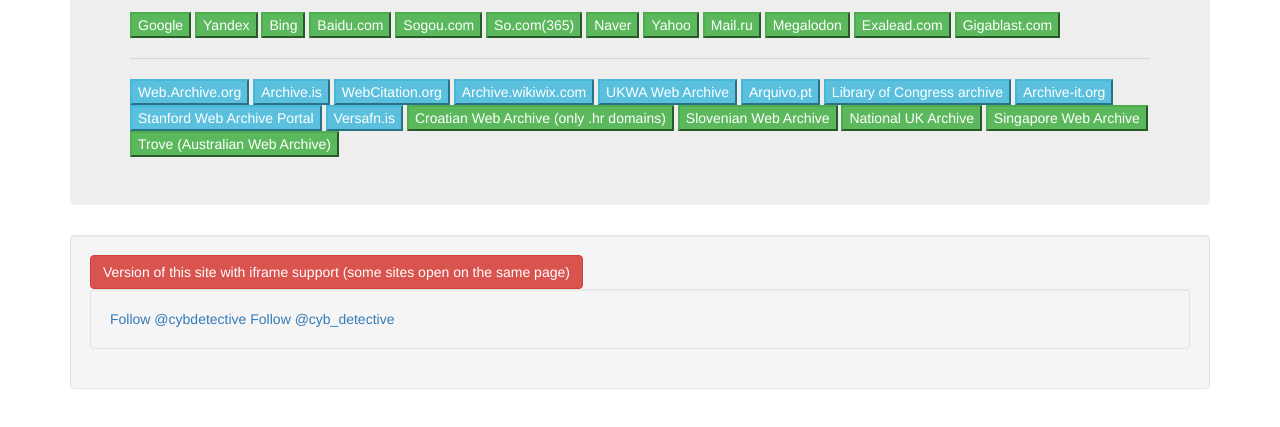
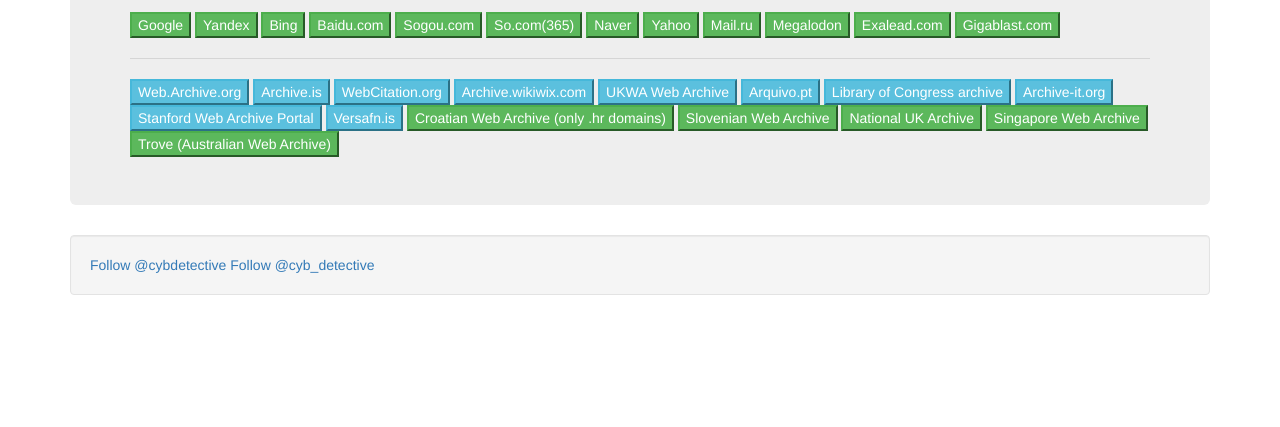
Before and after one commit to cipher387/quickcacheandarchivesearch, a plain HTML site: page index.html in a window 1280 px wide. Shown: the part 173-600 px from the top of the page. Drawn offline with nearby package versions, Linux system fonts and the light colour scheme.

Commit message:
Update index.html

```diff
--- a/index.html
+++ b/index.html
@@ -49,8 +49,6 @@
 
 
        </div>
-       <div class="well">
-<a  class="btn btn-danger" role="button" href="https://quickcacheandarchivesearch.onrender.com/">Version of this site with iframe support (some sites open on the same page)</a>
 
  <div class="well">
          <a href="https://t.me/cybdetective" class="telegram-follow-button" data-show-count="false">Follow @cybdetective</a><script async src="https://platform.twitter.com/widgets.js" charset="utf-8"></script>
```
